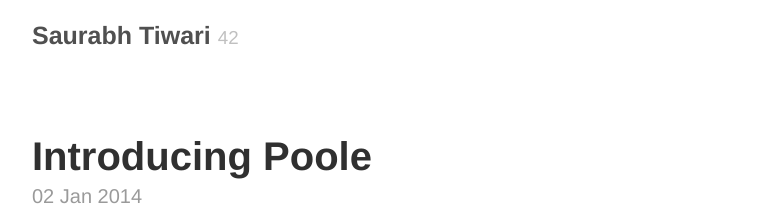
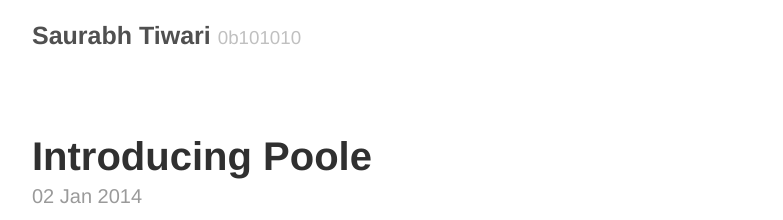
Before and after one commit to neo7/neo7.github.io, a Jekyll site: the page built from index.html, in a window 1280 px wide. Shown: the top 220 px of the page, without its empty margins (248-1031 px from the left). Built offline with Jekyll 4.4.1, drawn with Linux system fonts in a browser that asks for light colours; the list of posts is cut into pages by our own code.

```diff
--- a/_config.yml
+++ b/_config.yml
@@ -4,7 +4,7 @@
 
 # Setup
 title:            Saurabh Tiwari
-tagline:          0b101010
+tagline:          "0b101010"
 url:              http://www.neo7.in
 paginate:         1
 baseurl:          /
```
